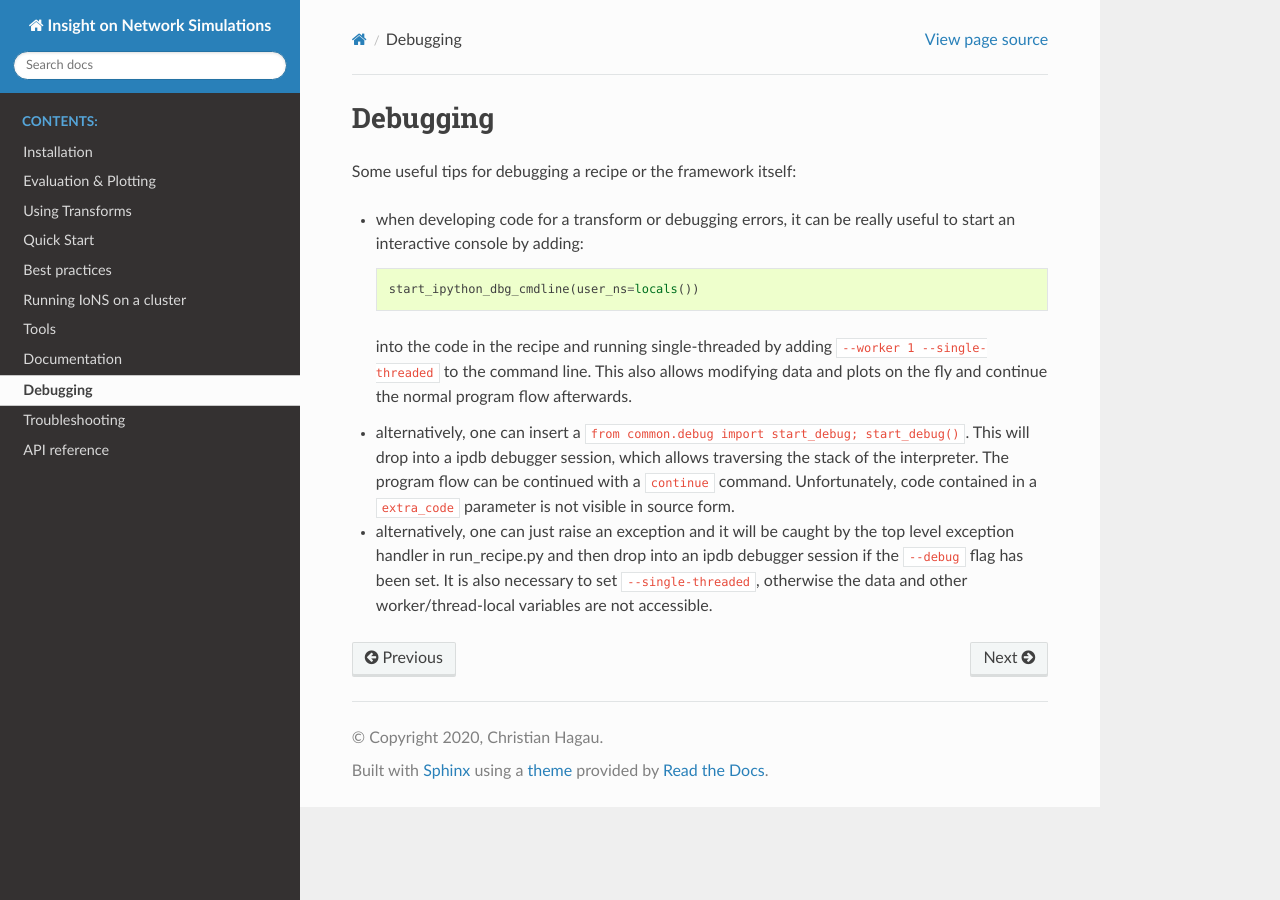
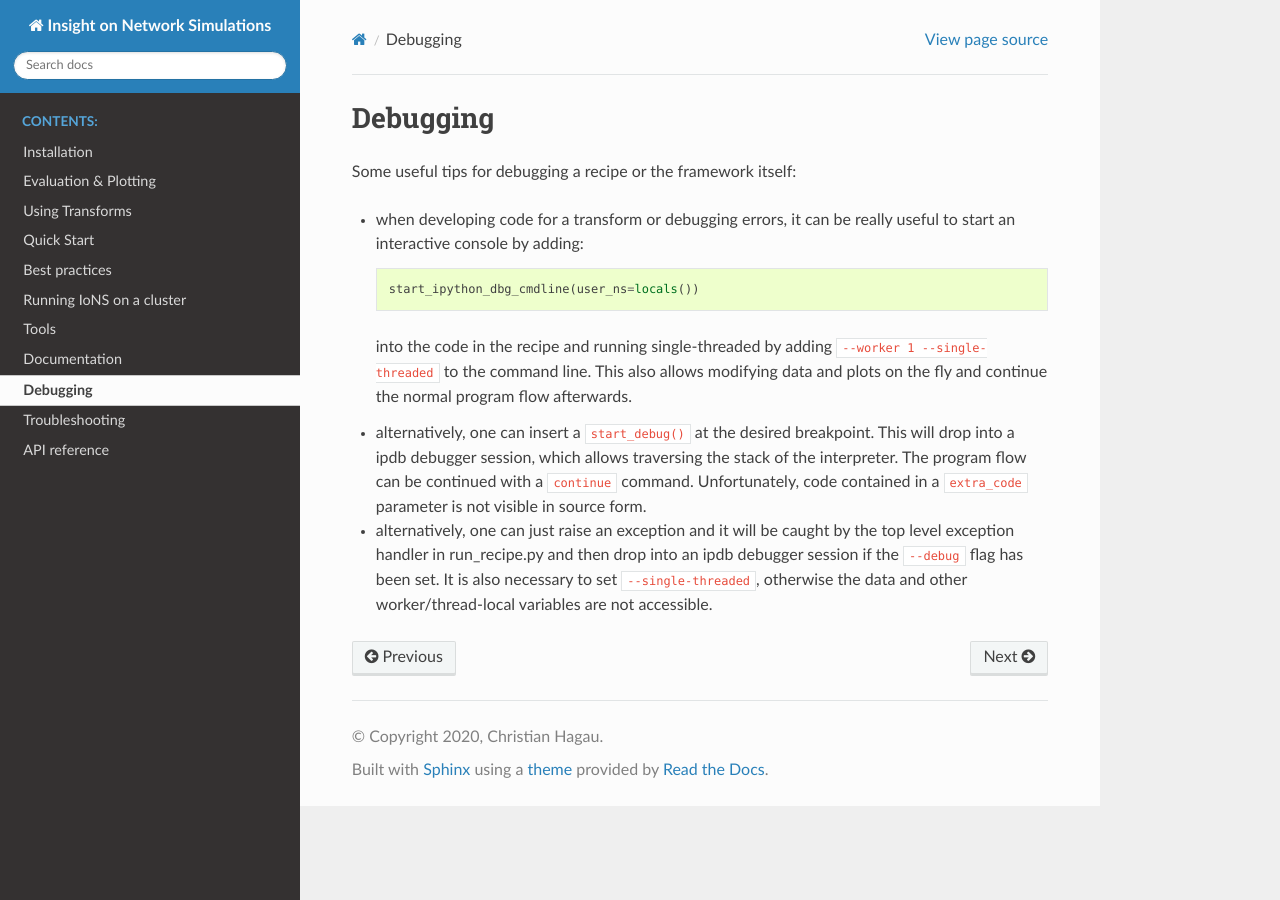
Before and after one commit to ibr-cm/ions, a Sphinx documentation site: the page built from docs/source/debugging.md, in a window 1280 px wide. Built offline with Sphinx 7.4.7 and the Read the Docs theme 2.0.0, drawn with Linux system fonts in a browser that asks for light colours; pages that are not in the unit, such as notebooks, are missing from menus.

Commit message:
docs: update debugging documentation

```diff
--- a/docs/source/debugging.md
+++ b/docs/source/debugging.md
@@ -10,11 +10,11 @@ Some useful tips for debugging a recipe or the framework itself:
   into the code in the recipe and running single-threaded by adding `--worker
   1 --single-threaded` to the command line. This also allows modifying data and
   plots on the fly and continue the normal program flow afterwards.
-- alternatively, one can insert a `from common.debug import start_debug;
-  start_debug()`. This will drop into a ipdb debugger session, which allows
-  traversing the stack of the interpreter. The program flow can be continued
-  with a `continue` command. Unfortunately, code contained in a `extra_code`
-  parameter is not visible in source form.
+- alternatively, one can insert a `start_debug()` at the desired breakpoint.
+  This will drop into a ipdb debugger session, which allows traversing the
+  stack of the interpreter. The program flow can be continued with a `continue`
+  command. Unfortunately, code contained in a `extra_code` parameter is not
+  visible in source form.
 - alternatively, one can just raise an exception and it will be caught by the
   top level exception handler in run_recipe.py and then drop into an ipdb
   debugger session if the `--debug` flag has been set.
```
